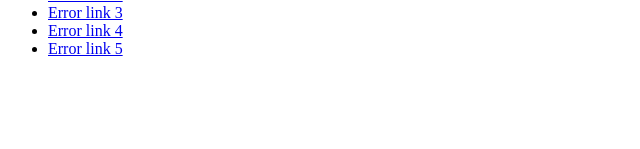
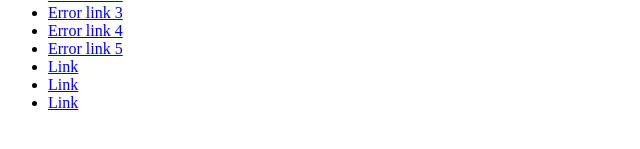
Before and after one commit to autmek/errorsite, a plain HTML site: page index.html in a window 1280 px wide. Shown: the part 183-332 px from the top of the page, without its empty margins (0-640 px from the left). Drawn offline with Linux system fonts and the light colour scheme.

Commit message:
Update index.html

```diff
--- a/index.html
+++ b/index.html
@@ -12,6 +12,9 @@
     <li> <a href="er3.html"> Error link 3 </a></li>
     <li> <a href="er4.html"> Error link 4 </a></li>
     <li> <a href="er5.html"> Error link 5 </a></li>
+    <li> <a href="er6.html"> Link </a></li>
+    <li> <a href="er6.html"> Link </a></li>
+    <li> <a href="er6.html"> Link </a></li>
   </ul>
 </body>
 </html>
```
